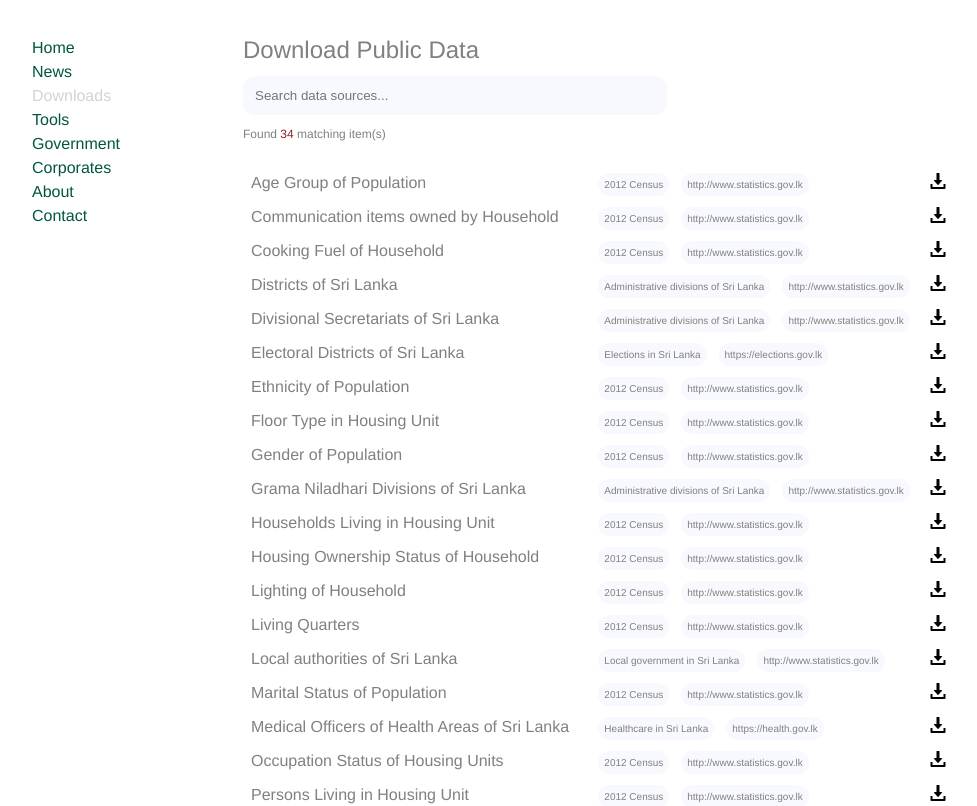
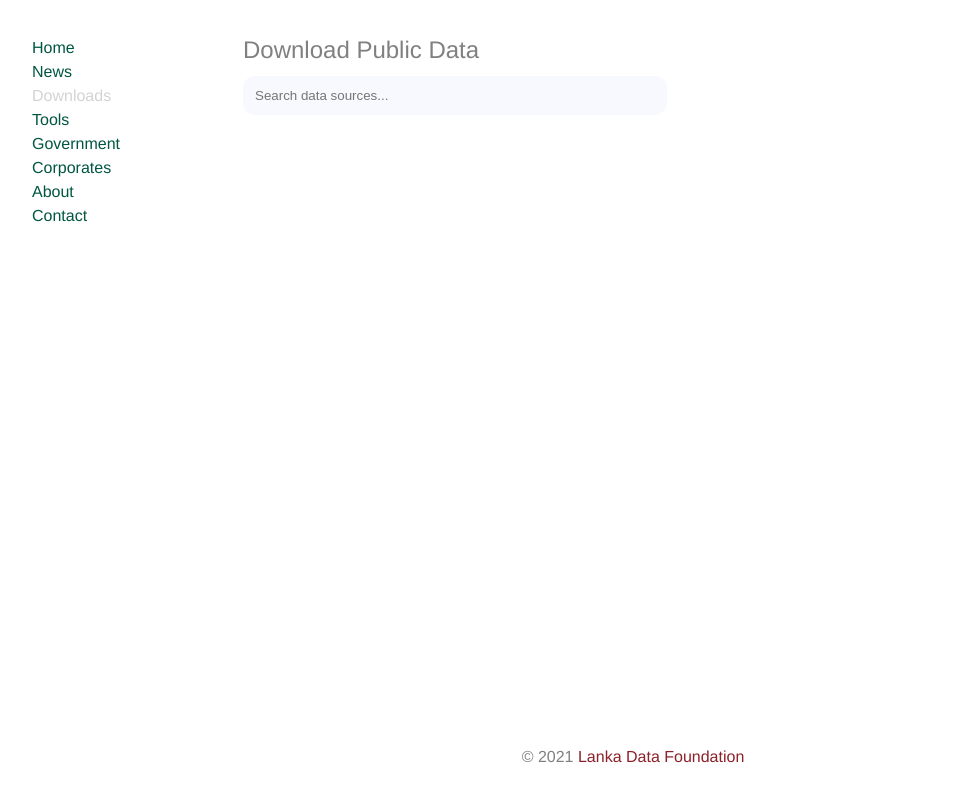
Before and after one commit to nuuuwan/datafoundation_lk, a React (Create React App) app: page /downloads in a window 1280 px wide. Shown: the top 806 px of the page, without its empty margins (7-984 px from the left). Built offline with nearby package versions, Linux system fonts and the light colour scheme.

Commit message:
Changed search format

```diff
--- a/src/nonstate/atoms/Tag.css
+++ b/src/nonstate/atoms/Tag.css
@@ -2,6 +2,5 @@
   background-color: ghostwhite;
   border-radius: 12px;
   padding: 6px;
-  margin: 6px;
   font-size: 10px;
 }
--- a/src/nonstate/molecules/DataDownloadItem.css
+++ b/src/nonstate/molecules/DataDownloadItem.css
@@ -1,9 +1,27 @@
+.tr-data-download-item {
+    margin-bottom: 24px;
+}
 .tr-data-download-item td {
-  margin: 6px;
-  padding: 6px;
+  margin: 3px;
+  padding: 3px;
+  font-size: 12px;
 }
 
 .img-icon {
   width: 16px;
   height: 16px;
 }
+
+.div-source {
+  color: var(--color-sl-green);
+  font-size: 9px;
+}
+
+.div-download-name {
+  font-size: 15px;
+  margin-bottom: 6px;
+}
+
+.div-tags {
+  margin-bottom: 12px;
+}
--- a/src/nonstate/molecules/DataDownloadItem.js
+++ b/src/nonstate/molecules/DataDownloadItem.js
@@ -10,14 +10,21 @@ export default function DataDownloadItem(props) {
   return (
     <tr className="tr-data-download-item">
       <td>
-        {name}
-      </td>
-      <td>
-        {[...tags, source].map(
-          function(tag, i) {
-            return (<Tag key={`tag-${i}`} label={tag} />);
-          }
-        )}
+        <div className="div-source">
+          <Link href={source}>
+            {source}
+          </Link>
+        </div>
+        <div className="div-download-name">
+          {name}
+        </div>
+        <div className="div-tags">
+          {tags.map(
+            function(tag, i) {
+              return (<Tag key={`tag-${i}`} label={tag} />);
+            }
+          )}
+        </div>
       </td>
       <td>
         <Link href={url}>
--- a/src/stateful/molecules/DataDownloads.js
+++ b/src/stateful/molecules/DataDownloads.js
@@ -30,9 +30,16 @@ export default function DataDownloads(props) {
     return a.name.localeCompare(b.name);
   }
 
-  const matchingDownloadItems = DATA_DOWNLOADS
-    .filter(filterWithSearchText)
-    .sort(sortByName);
+  const matchingDownloadItems = searchText
+    ? DATA_DOWNLOADS
+      .filter(filterWithSearchText)
+      .sort(sortByName)
+    : [];
+
+  const searchStats = (matchingDownloadItems.length > 0)
+    ? (<>
+      Found <strong>{matchingDownloadItems.length}</strong> matching item(s)
+    </>): '';
 
   return (
     <div>
@@ -44,7 +51,7 @@ export default function DataDownloads(props) {
       />
 
       <div className="div-search-stats">
-        Found <strong>{matchingDownloadItems.length}</strong> matching item(s)
+        {searchStats}
       </div>
 
       <table className="table-downloads">
```
